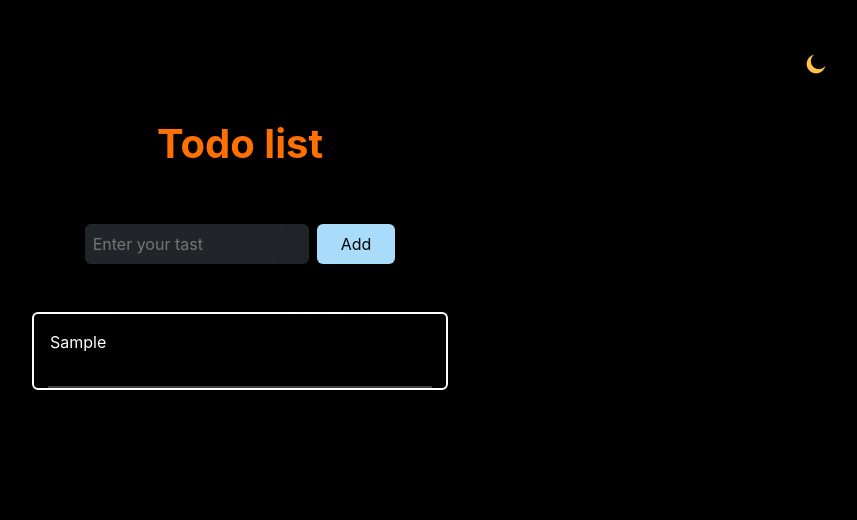
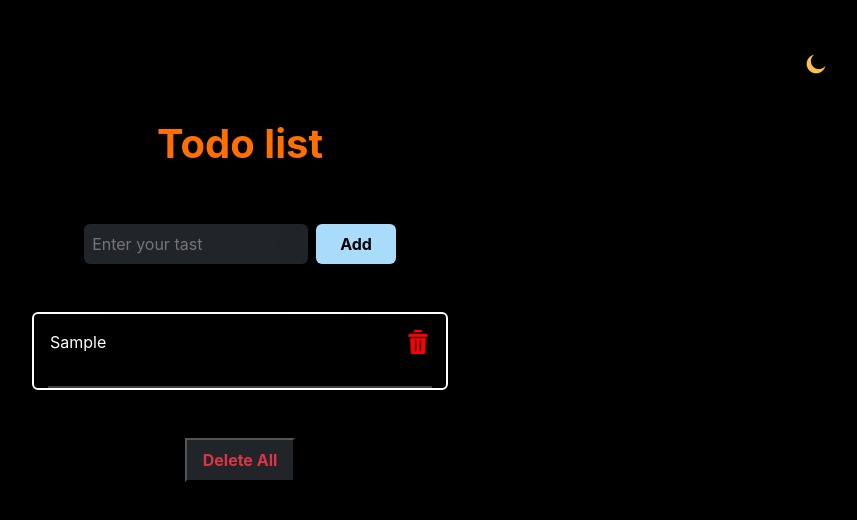
Before and after one commit to Azizsoorti/todo-list, a React (Create React App) app: page / in a window 1280 px wide. Both pictures are taken after typing "Sample" into the empty fields and a click on the button "Add". Shown: the top 520 px of the page, without its empty margins (400-1257 px from the left). Built offline with nearby package versions, Linux system fonts and the light colour scheme.

Commit message:
delete icon added

```diff
--- a/src/components/TODoList.jsx
+++ b/src/components/TODoList.jsx
@@ -5,19 +5,30 @@ const ToDoList = () => {
   const [input, setInput] = useState();
   const [items, setItems] = useState([]);
   const [mood, setMood] = useState({ backgroundColor: "black", minHeight: "100vh", overflow: "hidden" });
+
+
   const print = () => {
+    if (input) {
       let newItem = [...items, input];
       setItems(newItem)
       setInput("")
+    }
   }
 
   function moodChange() {
     if (mood.backgroundColor == "black") {
       setMood({ backgroundColor: "white", minHeight: "100vh", overflow: "hidden" })
+
     } else {
-      setMood({ backgroundColor: "black", minHeight: "100vh", overflow: "hidden" })
+
+      setMood({ backgroundColor: "black", minHeight: "100vh", overflow: "hidden" });
+
     }
 
+  }
+
+  function deleteAll() {
+    setItems([])
   }
 
   return (
@@ -37,20 +48,27 @@ const ToDoList = () => {
 
 
         <input style={{ width: "14rem" }} className='my-5 bg-dark shadow-lg border border-0 p-2 rounded text-white' placeholder='Enter your tast' type="text" value={input} onChange={e => setInput(e.target.value)} />
-        <button className='my-5  shadow-lg border border-0 px-4 py-2 rounded ms-2 ' type="submit" onClick={print} style={{ backgroundColor: "#A8DCFA" }} >Add </button>
+        <button className='my-5 fw-bold  shadow-lg border border-0 px-4 py-2 rounded ms-2 ' type="submit" onClick={print} style={{ backgroundColor: "#A8DCFA" }} >Add </button>
 
 
-        {items.length > 0 ? <div className='m-auto rounded  ' style={{ width: "26rem", border: "2px solid white" }}>
+        {items.length > 0 ? (
+          <>
+            <div className='m-auto rounded  shadow-lg' style={{ width: "26rem", border: mood.backgroundColor == "black" ? "2px solid white" : "2px solid black" }}>
               {items.map((data) => {
                 return (
-              <div>
-                <p className='text-white text-start px-3 py-3 '>{data}  </p>
-                <hr style={{ border: "1px solid white", margin: "0", width: "24rem", margin: "auto" }} />
+
+                  <div className=''>
+                    <p className='d-inline  float-start ps-3 py-3 ' style={{ color: mood.backgroundColor == "black" ? "white" : "black" }} >{data}  </p>
+                    <img className='d-inline float-end pe-3 py-3' src="./images/delete.png" alt="" style={{ width: "2.5rem" }} />
+
+                    <hr style={{ border: mood.backgroundColor == "black" ? "1px solid white" : "1px solid black", margin: "0", width: "24rem", margin: "auto" }} />
                   </div>
                 )
               })}
-
             </div>
+            <button className='mt-5 fw-bold py-2 px-3 bg-dark text-danger' onClick={deleteAll}>Delete All</button>
+          </>
+        )
           :
           <div>
             <img src="./images/TODo list.svg" alt="" style={{ width: "22rem" }} />
```
Also changed, not shown: public/images/delete.png (added). Lines whose indentation alone changed are shown as unchanged.
